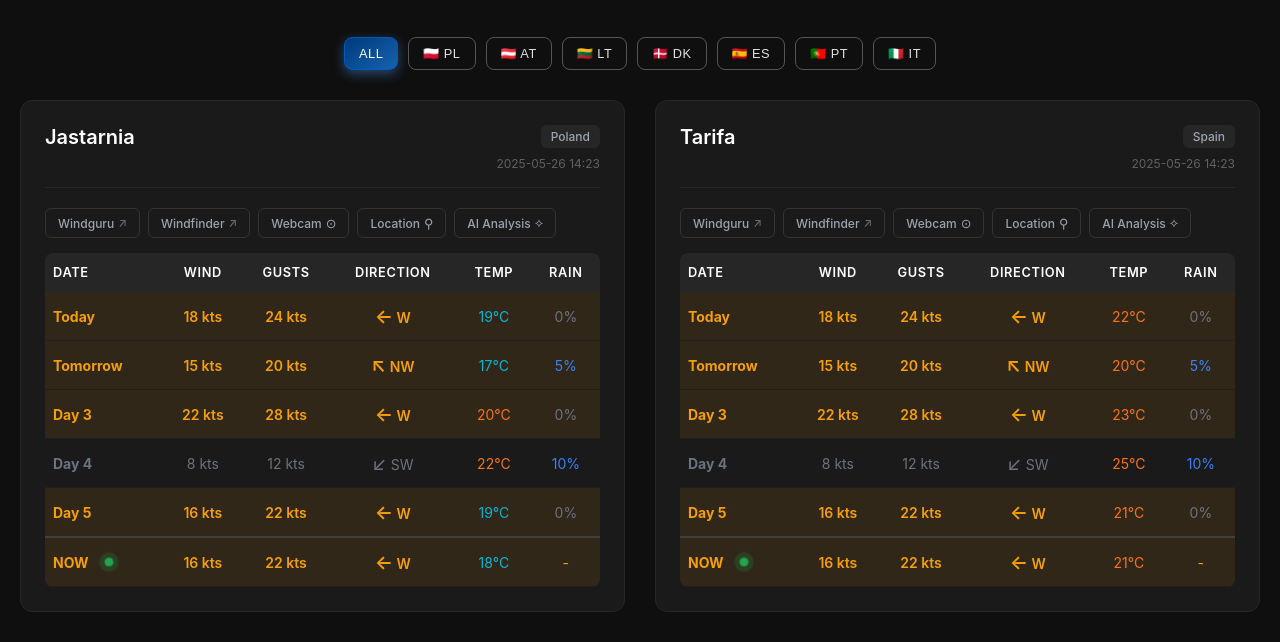
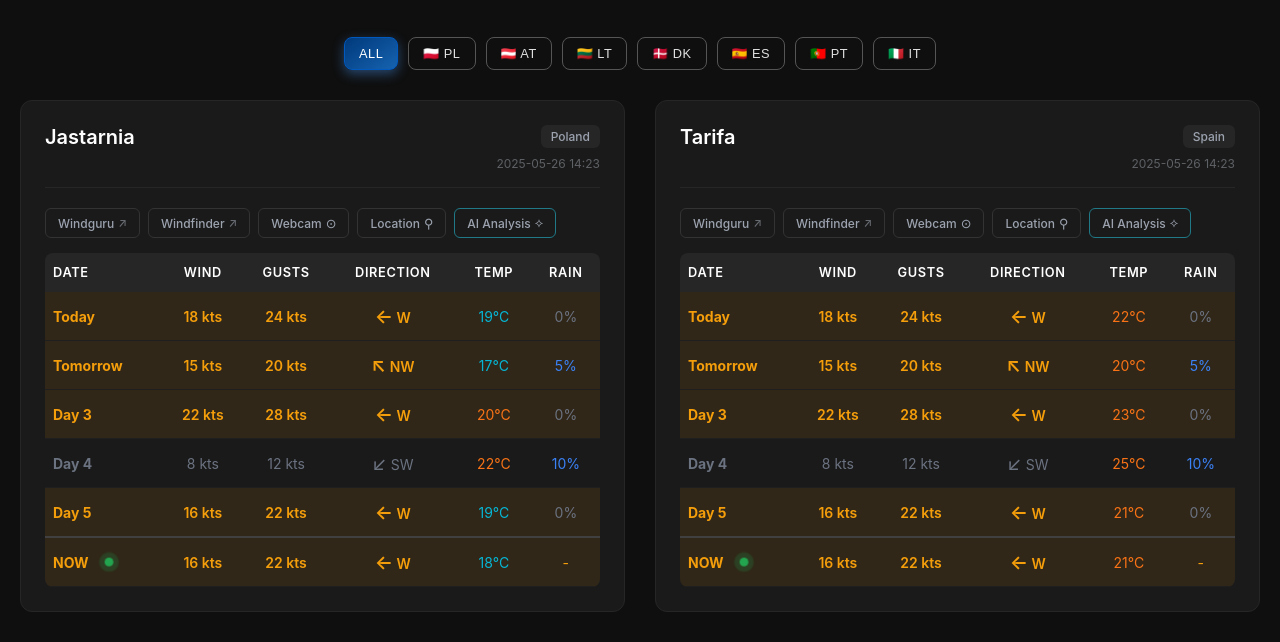
Before and after one commit to pwittchen/varun.surf, a plain HTML site: page frontend/templates/varun-surf-with-ai.html in a window 1280 px wide. Shown: the part 105-747 px from the top of the page. Drawn offline with Linux system fonts and the light colour scheme.

Commit message:
updated color of AI link

```diff
--- a/frontend/templates/varun-surf-with-ai.html
+++ b/frontend/templates/varun-surf-with-ai.html
@@ -186,6 +186,10 @@
             content: "⊙";
             font-size: 0.8rem;
             opacity: 1;
+        }
+
+        .external-link.ai-link {
+            border: 1px solid #1f7987;
         }
 
         .external-link.ai-link::after {
```
